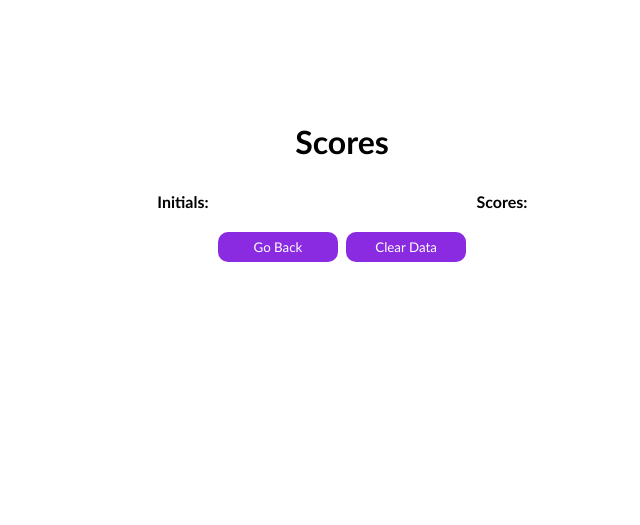
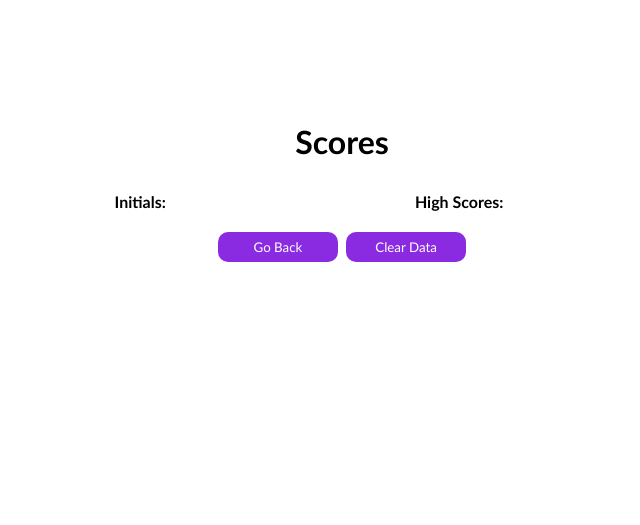
Before and after one commit to maximtz13/Maximos-Code-Quiz, a plain HTML site: page assets/scores.html in a window 1280 px wide. Shown: the part 78-603 px from the top of the page, without its empty margins (298-938 px from the left). Drawn offline with Linux system fonts and the light colour scheme.

Commit message:
edited read me

```diff
--- a/assets/scores.html
+++ b/assets/scores.html
@@ -19,7 +19,7 @@
             <table id="scores">
                 <tr class="rowScores" id="rowScores">
                     <th >Initials:</th>
-                    <th >Scores:</th>
+                    <th >High Scores:</th>
                 </tr>
                 <br />
                 <tr class="rowScores" id="rowScores">
```
Also changed, not shown: assets/quiz.png (added), 1 other file.
